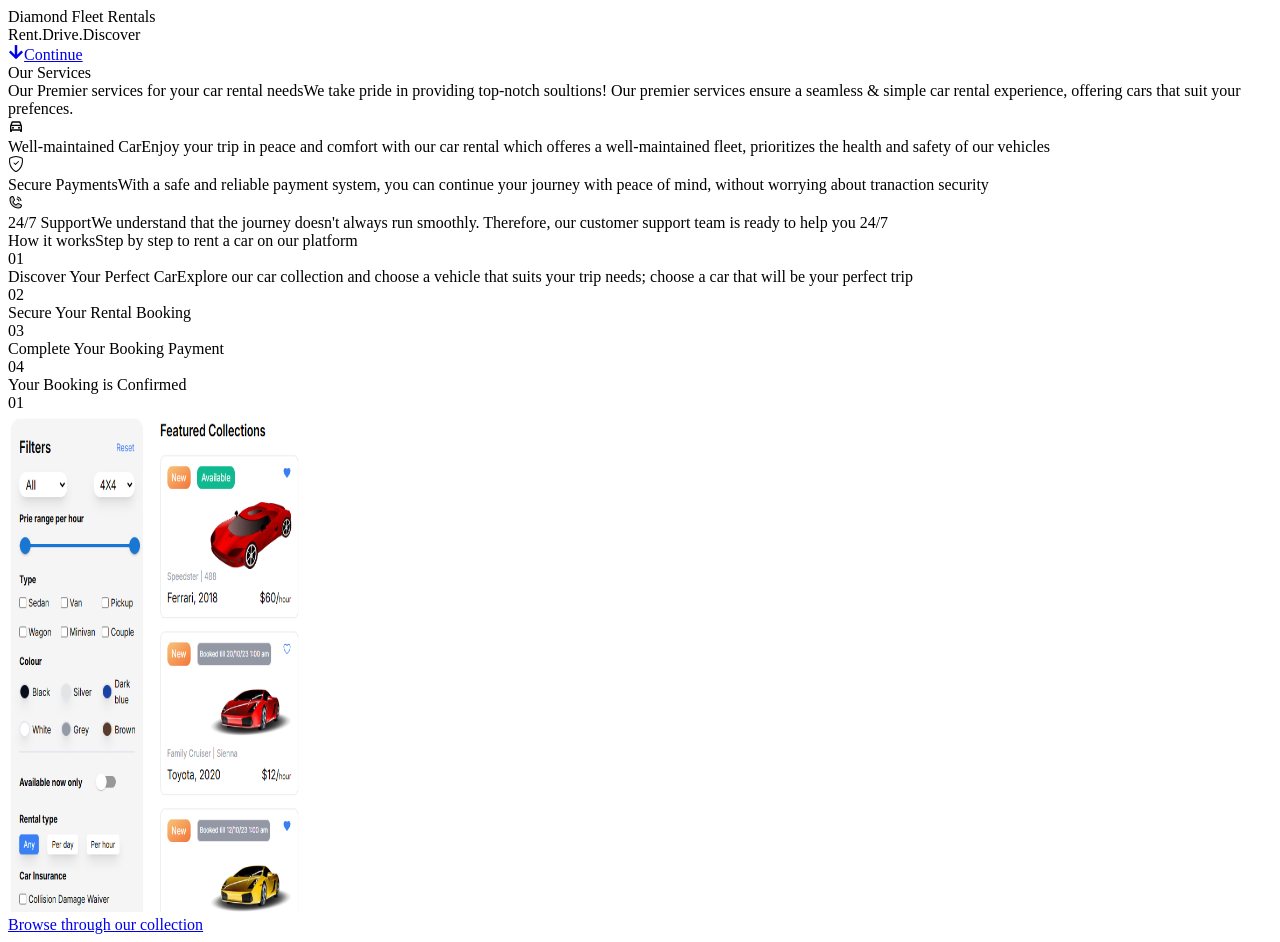
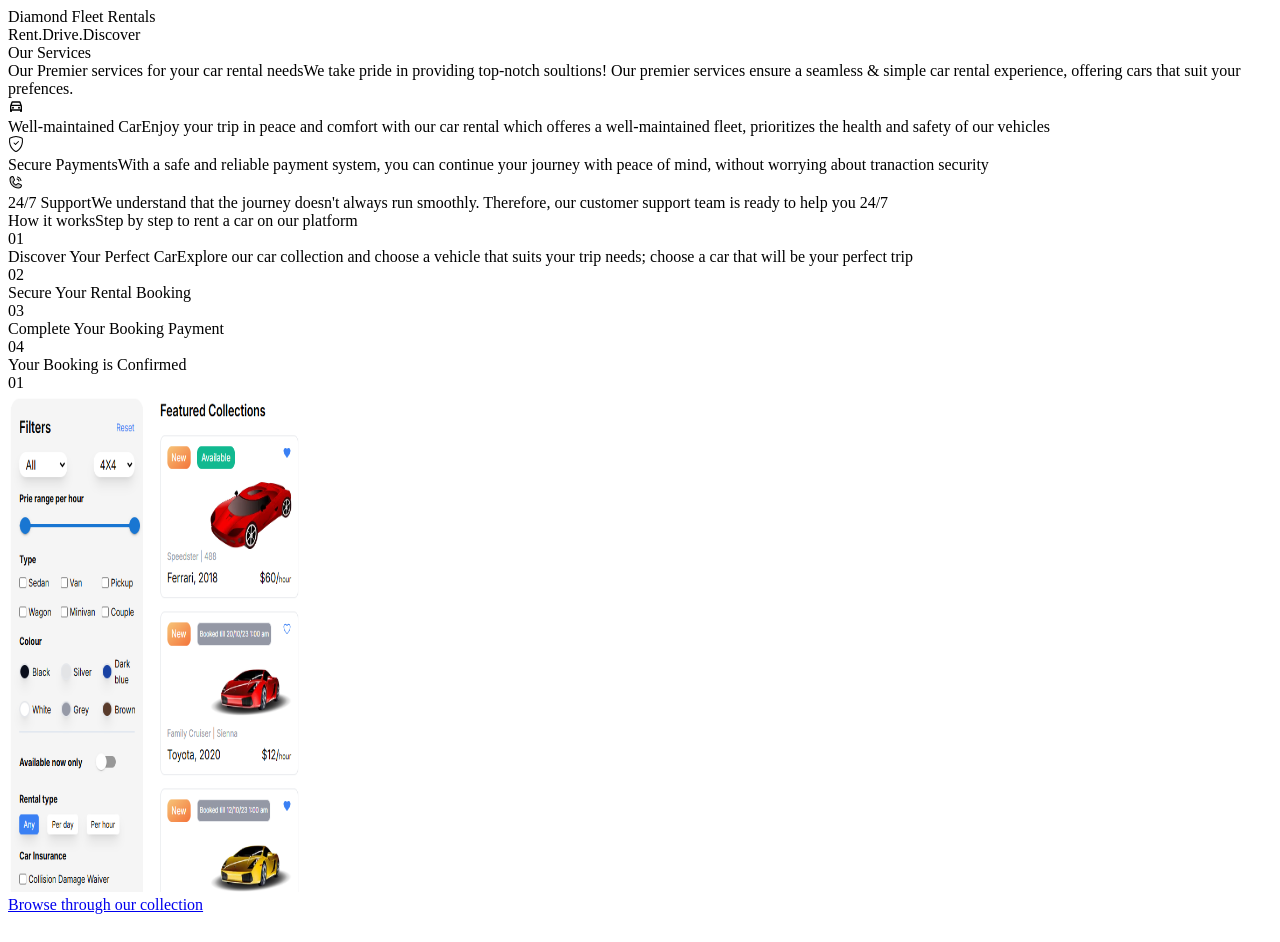
Before and after one commit to JuniorFixHow/rentals, a Next.js app: page /home/HomePage in a window 1280 px wide. Built offline with nearby package versions, Linux system fonts and the light colour scheme.

Commit message:
homepage 4

```diff
--- a/misc/ServiceItem.tsx
+++ b/misc/ServiceItem.tsx
@@ -8,7 +8,7 @@ export type ServiceItemProps = {
 
 const ServiceItem = ({icon, title, text, className, ...props}:ServiceItemProps) => {
   return (
-    <div {...props}  className={`cursor-default flex p-4 flex-col shadow-lg gap-6 rounded-lg bg-[#182230] w-[20rem] md:w-[15rem] lg:w-[18rem] ${className}`} >
+    <div {...props}  className={`cursor-default flex p-4 flex-col shadow-lg gap-6 rounded-lg bg-[#182230] w-[18rem] md:w-[15rem] lg:w-[18rem] ${className}`} >
         <div className="flex w-fit items-center justify-center p-1 rounded-full bg-[#333F53]">
             <div className="flex items-center justify-center p-2 rounded-full bg-[#475467]">
                 {icon}
--- a/pages/home/Landing.tsx
+++ b/pages/home/Landing.tsx
@@ -1,4 +1,3 @@
-import Continue from '@/features/Continue'
 import React from 'react'
 
 const Landing = () => {
@@ -12,7 +11,7 @@ const Landing = () => {
                 <span className='font-seaweed text-[2rem] text-white' >Discover</span>
 
             </div>
-            <Continue className='self-end' link='#services' />
+            {/* <Continue className='self-end' link='#services' /> */}
         </div>
     </div>
   )
```
